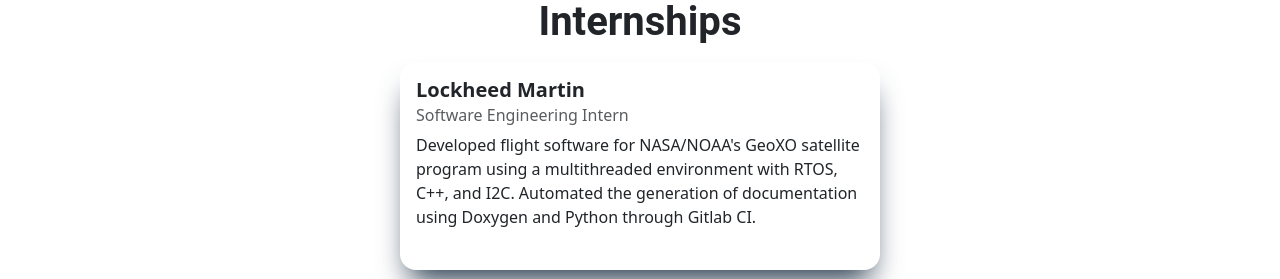
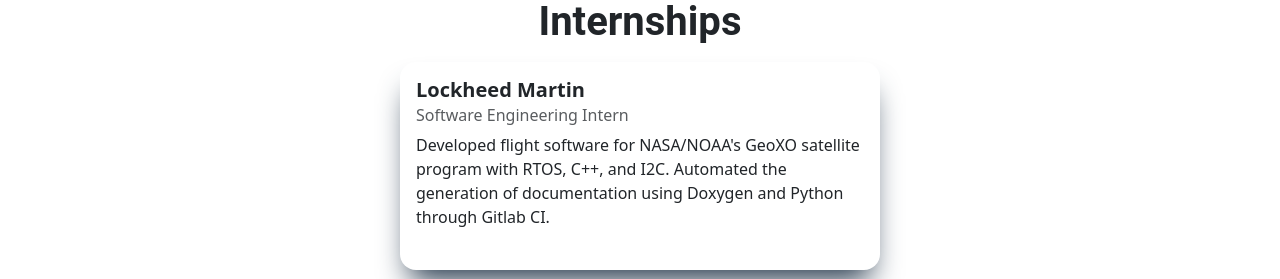
Before and after one commit to benjaminhardy28/PortfolioWebsite, a React (Create React App) app: page / in a window 1280 px wide. Shown: the part 1580-1859 px from the top of the page. Built offline with nearby package versions, Linux system fonts and the light colour scheme.

Commit message:
Fixing lockheed description spacing

```diff
--- a/src/main_components/TechnoCards.js
+++ b/src/main_components/TechnoCards.js
@@ -83,7 +83,7 @@
         </h1>
           <Row>
             <Col style={{display:'flex', alignItems: 'center', justifyContent: 'center'}}>
-              <WorkCard title="Lockheed Martin" subTitle="Software Engineering Intern" mainText="Developed flight software for NASA/NOAA's GeoXO satellite program using a multithreaded environment with RTOS, C++, and I2C. Automated the generation of documentation using Doxygen and Python through Gitlab CI."/>
+              <WorkCard title="Lockheed Martin" subTitle="Software Engineering Intern" mainText="Developed flight software for NASA/NOAA's GeoXO satellite program with RTOS, C++, and I2C. Automated the generation of documentation using Doxygen and Python through Gitlab CI."/>
             </Col>
           </Row>
           <Row>
```
